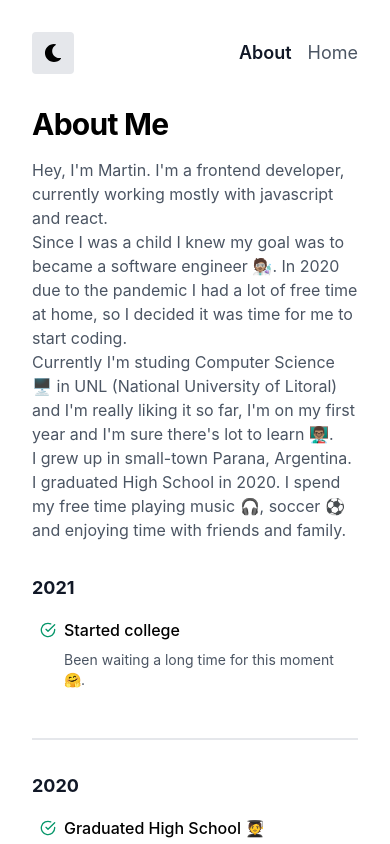
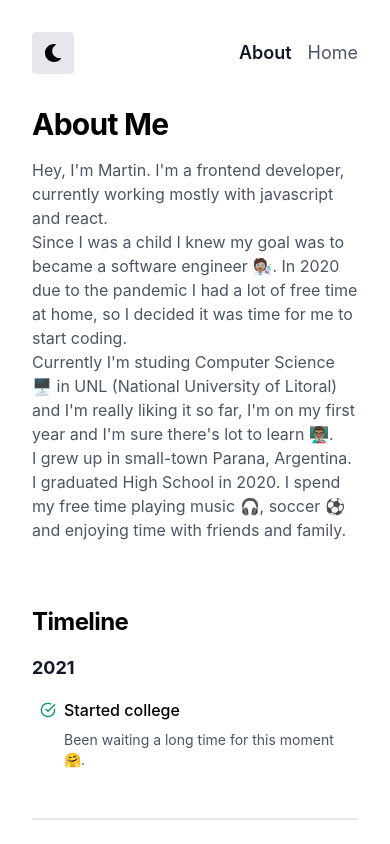
Before and after one commit to martinsione/portfolio-v2, a Next.js app: page /about in a window 390 px wide. Shown: the top 844 px of the page. Built offline with nearby package versions, Linux system fonts and the light colour scheme; what @tailwindcss/typography would draw is missing.

Commit message:
Add media querys for text

```diff
--- a/pages/about.tsx
+++ b/pages/about.tsx
@@ -5,10 +5,10 @@ import { timeline } from "@/constants/timeline.config";
 export default function about() {
   return (
     <Layout title="About">
-      <h1 className="font-bold text-3xl md:text-5xl tracking-tight mb-4">
+      <h1 className="font-bold tracking-tight text-3xl md:text-5xl mb-4">
         About Me
       </h1>
-      <div className="mb-8 prose leading-6 text-gray-600 dark:text-gray-400">
+      <div className="prose md:prose-lg mb-16">
         <p>
           Hey, I&apos;m Martin. I&apos;m a frontend developer, currently working
           mostly with javascript and react.
@@ -29,7 +29,12 @@ export default function about() {
           time with friends and family.
         </p>
       </div>
-      <Timeline title="Timeline" timeline={timeline} />
+
+      <h3 className="font-bold tracking-tight text-2xl md:text-4xl mb-4">
+        Timeline
+      </h3>
+
+      <Timeline timeline={timeline} />
     </Layout>
   );
 }
```
